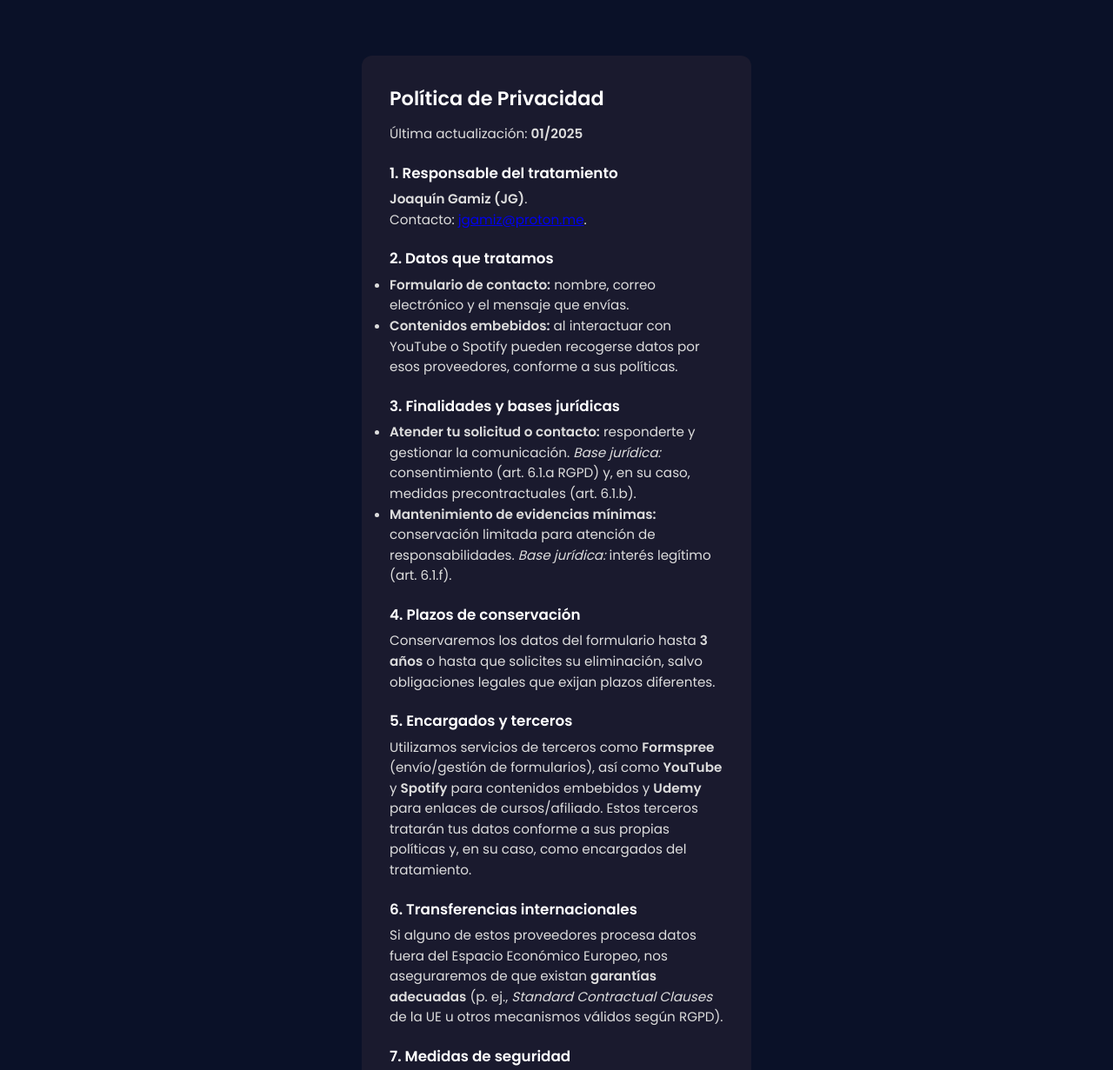
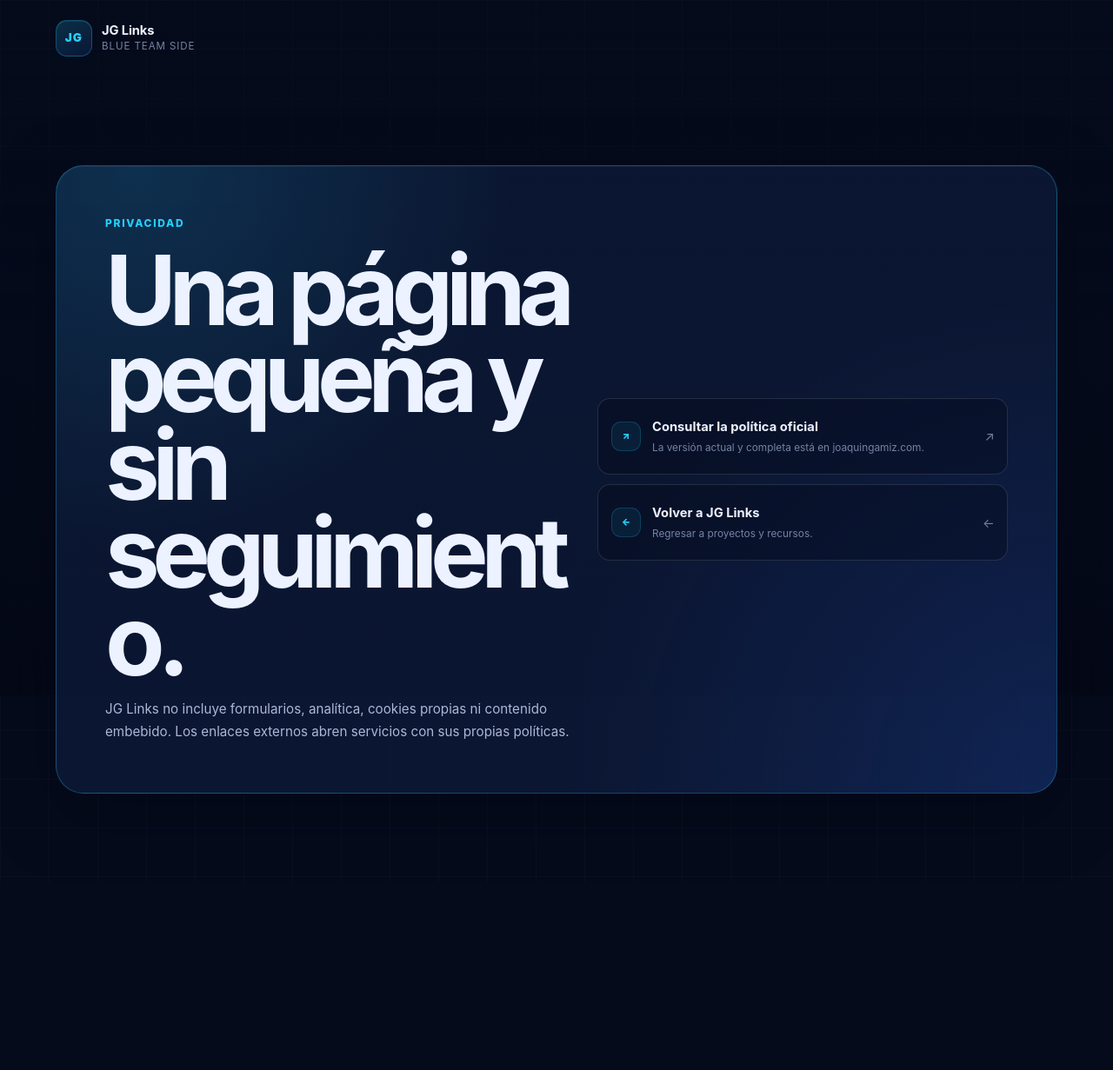
Before and after one commit to joaquingamiz/Links, a website: page privacy.html in a window 1280 px wide. Shown: the top 1231 px of the page at 87% size. After the commit the page ends 1015 px from the top, so only its background shows below. Drawn offline with Linux system fonts and the light colour scheme.

Commit message:
feat: improve SEO privacy and error handling

```diff
--- a/privacy.html
+++ b/privacy.html
@@ -1,80 +1,43 @@
-<!DOCTYPE html>
+<!doctype html>
 <html lang="es">
 <head>
-  <meta charset="utf-8" />
-  <meta name="viewport" content="width=device-width,initial-scale=1" />
-  <title>Política de Privacidad — Joaquín Gamiz (JG)</title>
-  <link href="https://fonts.googleapis.com/css2?family=Poppins:wght@300;400;600&display=swap" rel="stylesheet">
-  <link rel="stylesheet" href="styles.css">
-  <style>
-    .policy-container {
-      max-width: 760px;
-      margin: 2rem auto;
-      padding: 2rem;
-      background: var(--gray);
-      color: var(--fg);
-      border-radius: 12px;
-    }
-    .policy-container h1 { font-size: 1.4rem; margin-bottom: .75rem; }
-    .policy-container h2 { font-size: 1.05rem; margin-top: 1.25rem; margin-bottom: .35rem; }
-    .policy-container p, .policy-container li { color: #ddd; line-height: 1.55; font-size: .95rem; }
-    .policy-actions { margin-top: 1.25rem; }
-    .back-link { display:inline-block; margin-top: 1rem; text-decoration: underline; color: var(--fg); }
-  </style>
+  <meta charset="utf-8">
+  <meta name="viewport" content="width=device-width, initial-scale=1">
+  <meta name="robots" content="noindex, follow">
+  <meta name="theme-color" content="#050b1b">
+  <title>Privacidad · JG Links</title>
+  <link rel="canonical" href="https://joaquingamiz.com/politica-privacidad">
+  <link rel="icon" href="assets/icons/favicon.svg" type="image/svg+xml">
+  <link rel="stylesheet" href="assets/css/main.css">
 </head>
 <body>
-  <div class="site-container">
-    <div class="policy-container">
-      <h1>Política de Privacidad</h1>
-      <p>Última actualización: <strong>01/2025</strong></p>
-
-      <h2>1. Responsable del tratamiento</h2>
-      <p><strong>Joaquín Gamiz (JG)</strong>. <br>Contacto: <a href="mailto:jgamiz@proton.me">jgamiz@proton.me</a>.</p>
-
-      <h2>2. Datos que tratamos</h2>
-      <ul>
-        <li><strong>Formulario de contacto:</strong> nombre, correo electrónico y el mensaje que envías.</li>
-        <li><strong>Contenidos embebidos:</strong> al interactuar con YouTube o Spotify pueden recogerse datos por esos proveedores, conforme a sus políticas.</li>
-      </ul>
-
-      <h2>3. Finalidades y bases jurídicas</h2>
-      <ul>
-        <li><strong>Atender tu solicitud o contacto:</strong> responderte y gestionar la comunicación. <em>Base jurídica:</em> consentimiento (art. 6.1.a RGPD) y, en su caso, medidas precontractuales (art. 6.1.b).</li>
-        <li><strong>Mantenimiento de evidencias mínimas:</strong> conservación limitada para atención de responsabilidades. <em>Base jurídica:</em> interés legítimo (art. 6.1.f).</li>
-      </ul>
-
-      <h2>4. Plazos de conservación</h2>
-      <p>Conservaremos los datos del formulario hasta <strong>3 años</strong> o hasta que solicites su eliminación, salvo obligaciones legales que exijan plazos diferentes.</p>
-
-      <h2>5. Encargados y terceros</h2>
-      <p>Utilizamos servicios de terceros como <strong>Formspree</strong> (envío/gestión de formularios), así como <strong>YouTube</strong> y <strong>Spotify</strong> para contenidos embebidos y <strong>Udemy</strong> para enlaces de cursos/afiliado. Estos terceros tratarán tus datos conforme a sus propias políticas y, en su caso, como encargados del tratamiento.</p>
-
-      <h2>6. Transferencias internacionales</h2>
-      <p>Si alguno de estos proveedores procesa datos fuera del Espacio Económico Europeo, nos aseguraremos de que existan <strong>garantías adecuadas</strong> (p. ej., <em>Standard Contractual Clauses</em> de la UE u otros mecanismos válidos según RGPD).</p>
-
-      <h2>7. Medidas de seguridad</h2>
-      <p>Aplicamos medidas técnicas y organizativas razonables: cifrado en tránsito (HTTPS), acceso restringido y uso de proveedores con estándares adecuados de seguridad.</p>
-
-      <h2>8. Derechos de las personas</h2>
-      <p>Puedes ejercitar tus derechos de <strong>acceso, rectificación, supresión, oposición, limitación y portabilidad</strong> enviando un email a <a href="mailto:jgamiz@proton.me">jgamiz@proton.me</a>. Tienes derecho a retirar tu consentimiento en cualquier momento, sin efectos retroactivos.</p>
-      <p>Si consideras que no se ha atendido correctamente tu solicitud, puedes reclamar ante la <strong>Agencia Española de Protección de Datos (AEPD)</strong>: <a href="https://www.aepd.es" target="_blank" rel="noopener">www.aepd.es</a>.</p>
-
-      <h2>9. Menores</h2>
-      <p>Este sitio no está dirigido a menores de <strong>14 años</strong>. Si detectamos envíos de datos por menores, los eliminaremos adecuadamente.</p>
-
-      <h2>10. Cookies y tecnologías similares</h2>
-      <p>Esta web no instala cookies propias de seguimiento. No obstante, <strong>los contenidos embebidos (YouTube/Spotify)</strong> pueden usar cookies o tecnologías similares. Para un cumplimiento estricto del RGPD/ley de cookies, te recomendamos implementar un <strong>banner de consentimiento</strong> que bloquee dichos embebidos hasta la aceptación.</p>
-
-      <h2>11. Enlaces de terceros y afiliados</h2>
-      <p>Algunos enlaces (por ejemplo Udemy) pueden ser de afiliado. No recabamos datos personales por ese hecho, pero puedes ser redirigido a dominios de terceros con sus propias políticas.</p>
-
-      <h2>12. Cambios en esta política</h2>
-      <p>Podremos modificar esta Política para reflejar cambios legales o técnicos. La versión vigente será siempre la publicada en esta página, con su fecha de última actualización.</p>
-
-      <div class="policy-actions">
-        <a class="back-link" href="index.html">← Volver a la página principal</a>
+  <a class="skip-link" href="#main-content">Saltar al contenido</a>
+  <header class="site-header shell">
+    <a class="brand" href="./" aria-label="Volver a JG Links">
+      <span class="brand-mark" aria-hidden="true">JG</span>
+      <span class="brand-copy"><strong>JG Links</strong><small>Blue Team side</small></span>
+    </a>
+  </header>
+  <main id="main-content" class="shell">
+    <section class="collab-panel" aria-labelledby="privacy-title">
+      <div class="collab-intro">
+        <p class="section-kicker">Privacidad</p>
+        <h1 id="privacy-title">Una página pequeña y sin seguimiento.</h1>
+        <p>JG Links no incluye formularios, analítica, cookies propias ni contenido embebido. Los enlaces externos abren servicios con sus propias políticas.</p>
       </div>
-    </div>
-  </div>
+      <div class="collab-links">
+        <a class="collab-link is-featured" href="https://joaquingamiz.com/politica-privacidad" target="_blank" rel="noopener noreferrer">
+          <span class="link-icon" aria-hidden="true">↗</span>
+          <span><strong>Consultar la política oficial</strong><small>La versión actual y completa está en joaquingamiz.com.</small></span>
+          <span class="link-arrow" aria-hidden="true">↗</span>
+        </a>
+        <a class="collab-link" href="./">
+          <span class="link-icon" aria-hidden="true">←</span>
+          <span><strong>Volver a JG Links</strong><small>Regresar a proyectos y recursos.</small></span>
+          <span class="link-arrow" aria-hidden="true">←</span>
+        </a>
+      </div>
+    </section>
+  </main>
 </body>
 </html>
--- a/robots.txt
+++ b/robots.txt
@@ -1,2 +1,2 @@
 User-agent: *
-Disallow: /
+Allow: /
```
Also changed, not shown: 404.html (added, +27 -0 lines), tests/seo.test.mjs (added, +36 -0 lines).
